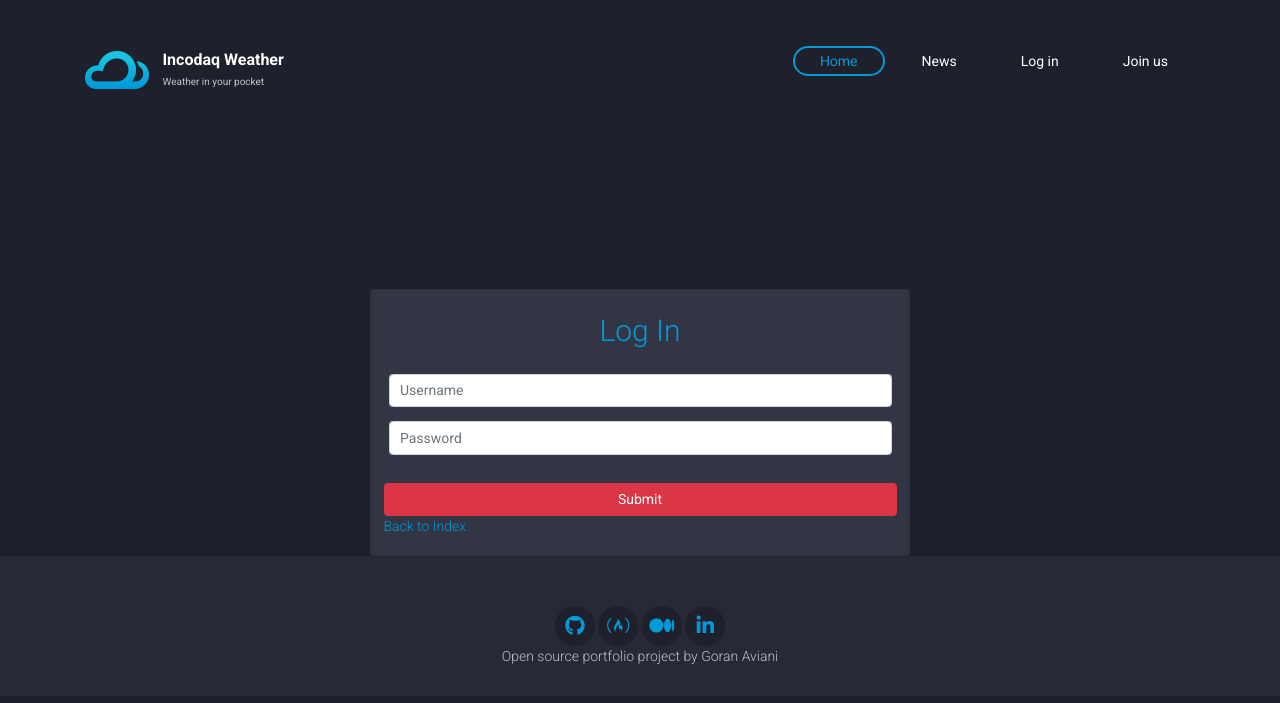
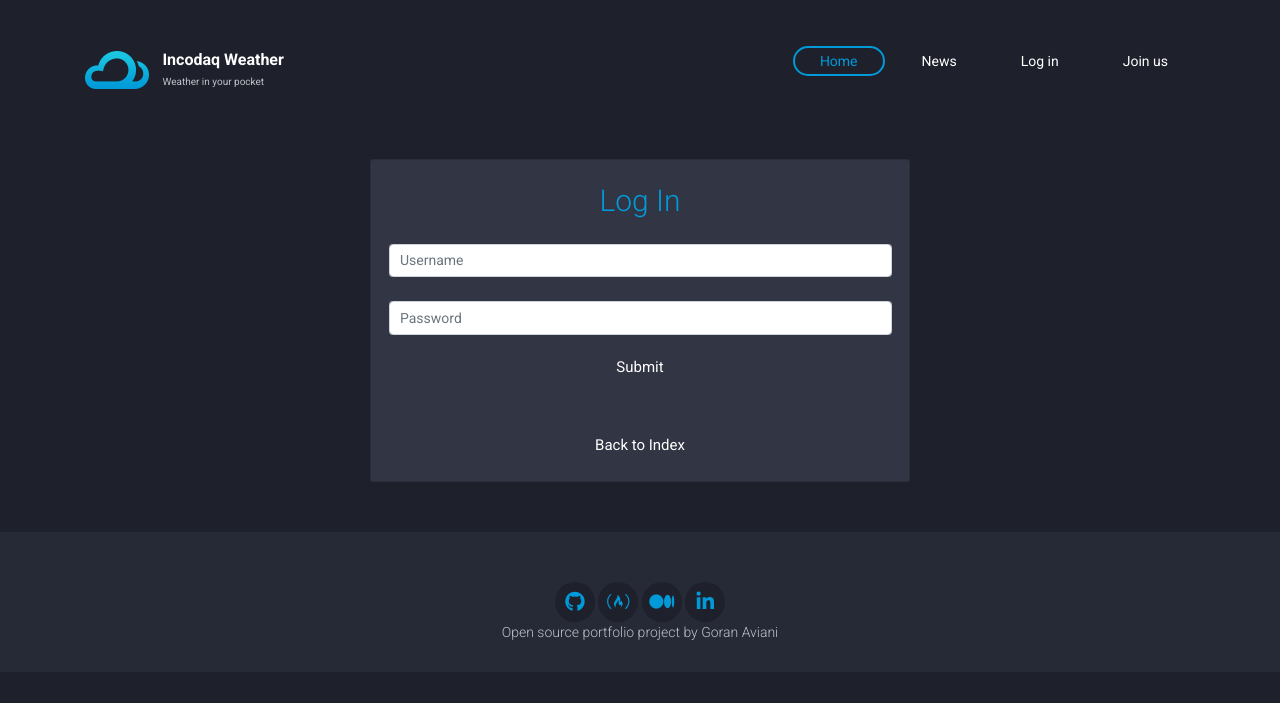
Before and after one commit to GoranAviani/incodaq_weather, a Django app: page /users/login/ in a window 1280 px wide. Shown: the top 703 px of the page. Run offline with Django 3.2, Linux system fonts and the light colour scheme; parts of the project's set-up code (start-up, migrations or seed data) failed here and were passed over; some libraries are stand-ins or nearby versions.

Commit message:
First draft of usable login template

```diff
--- a/static/css/custom.css
+++ b/static/css/custom.css
@@ -3,3 +3,28 @@
     font-size: 30px ;
 
     }
+.normal-text{
+    font-size: 15px;
+}
+
+
+  .main-button {
+    padding: 5px 25px;
+    border: 2px solid transparent;
+    border-radius: 30px;
+    color: white !important;
+    -webkit-transition: .3s ease;
+            transition: .3s ease;
+    font-weight: 400; }
+ .main-button:hover {
+    border-color: #009ad8;
+    color: #009ad8 !important; }
+
+ .margine-b-10{
+     margin-bottom: 10px;
+ }
+
+
+  .margine-b-50{
+     margin-bottom: 50px;
+ }
--- a/static/css/style.css
+++ b/static/css/style.css
@@ -1120,7 +1120,7 @@ form textarea {
  * Header Styles
  */
 .site-header {
-  padding: 50px 0 200px; }
+  padding: 50px 0 70px; }
   .site-header .branding {
     float: left; }
     .site-header .branding .logo, .site-header .branding .logo-type {
--- a/templates/registration/login.html
+++ b/templates/registration/login.html
@@ -3,7 +3,7 @@
 {% block title %}Login{% endblock %}
 {% block content %}
  <!-- Main container start -->
-    <div class="container">
+<div class="container margine-b-50">
 	<div class="row text-center">
 	    <div class="col-md-6 offset-md-3">
 	        <div class="card" data-bg-color="#323544">
@@ -14,41 +14,29 @@
 	                <div class="login-form mt-4">
 	                    <form method="post">
                         {% csrf_token %}
+                            <div class="form-row margine-b-10">
+                                <div class="form-group col-md-12 ">
+                                    <input id="text" name="username" placeholder="Username" class="form-control" type="text">
+                                </div>
+                            </div>
                             <div class="form-row">
                                 <div class="form-group col-md-12">
-
-
-                              <input id="text" name="username" placeholder="Username" class="form-control" type="text">
-                            </div>
-                            <div class="form-group col-md-12">
-
-
                                     <input type="password" class="form-control" name="password" id="pass" placeholder="Password">
                                 </div>
                             </div>
+                            <div class="form-row ">
+                                <button type="submit" class="btn main-button btn-block normal-text ">Submit</button>
+                            </div>
+                            </br>
+                            </br>
                             <div class="form-row">
-                        <div class="form-group">
-
-                              </div>
-                    </div>
-
-                        <div class="form-row">
-                            <button type="submit" class="btn btn-danger btn-block ">Submit</button>
-                        </div>
-
-                        <div class="form-row">
-                            <a href="{% url 'index'%}" class='' >Back to Index</a>
+                                <a href="{% url 'index'%}" class='btn main-button btn-block normal-text' >Back to Index</a>
                             </div>
                         </form>
-	                </div>
-
 	                </div>
 	            </div>
 	        </div>
 	    </div>
 	</div>
-
-
-
-
+</div>
 {% endblock %}
```
Lines whose indentation alone changed are shown as unchanged.
